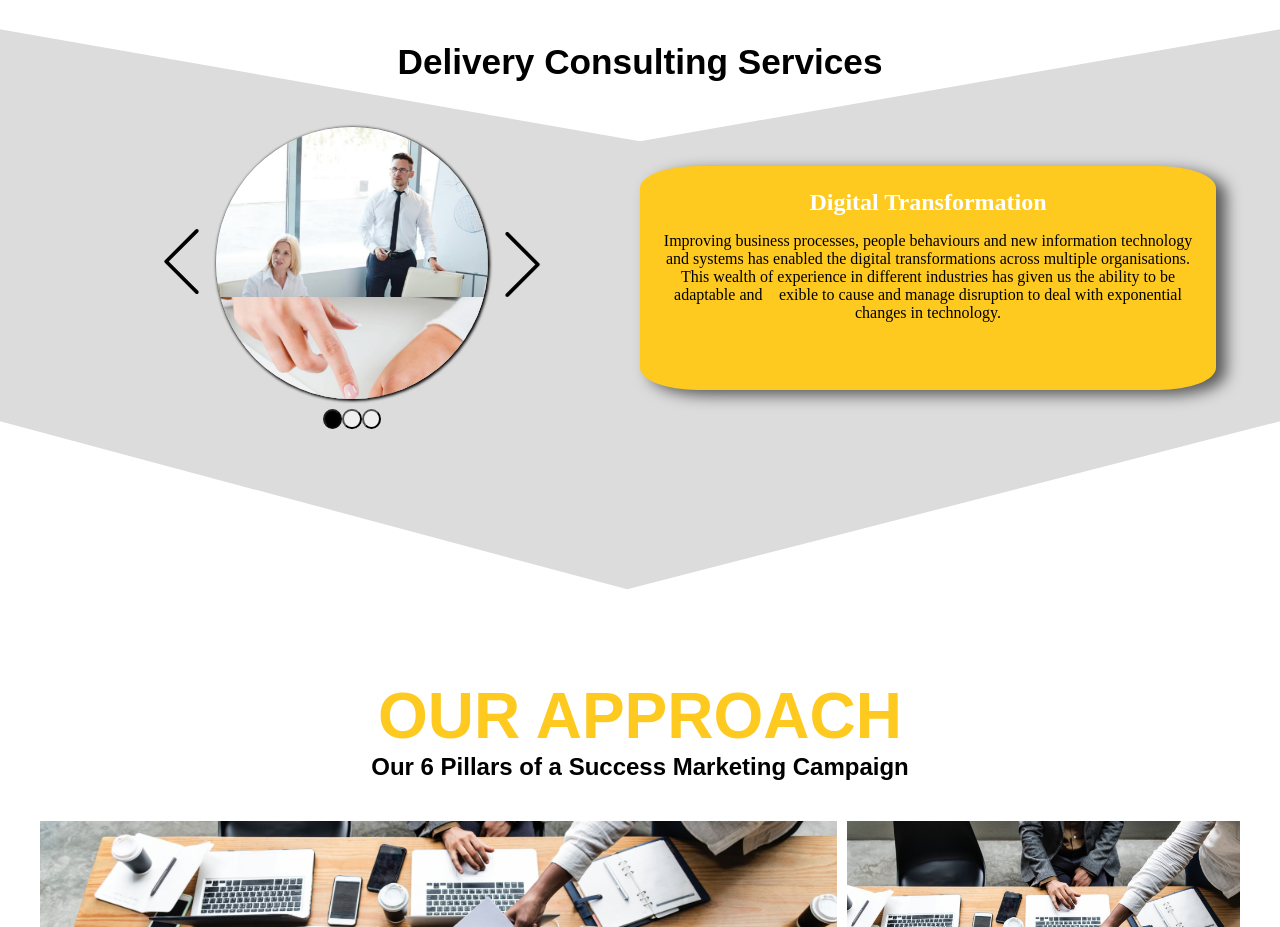
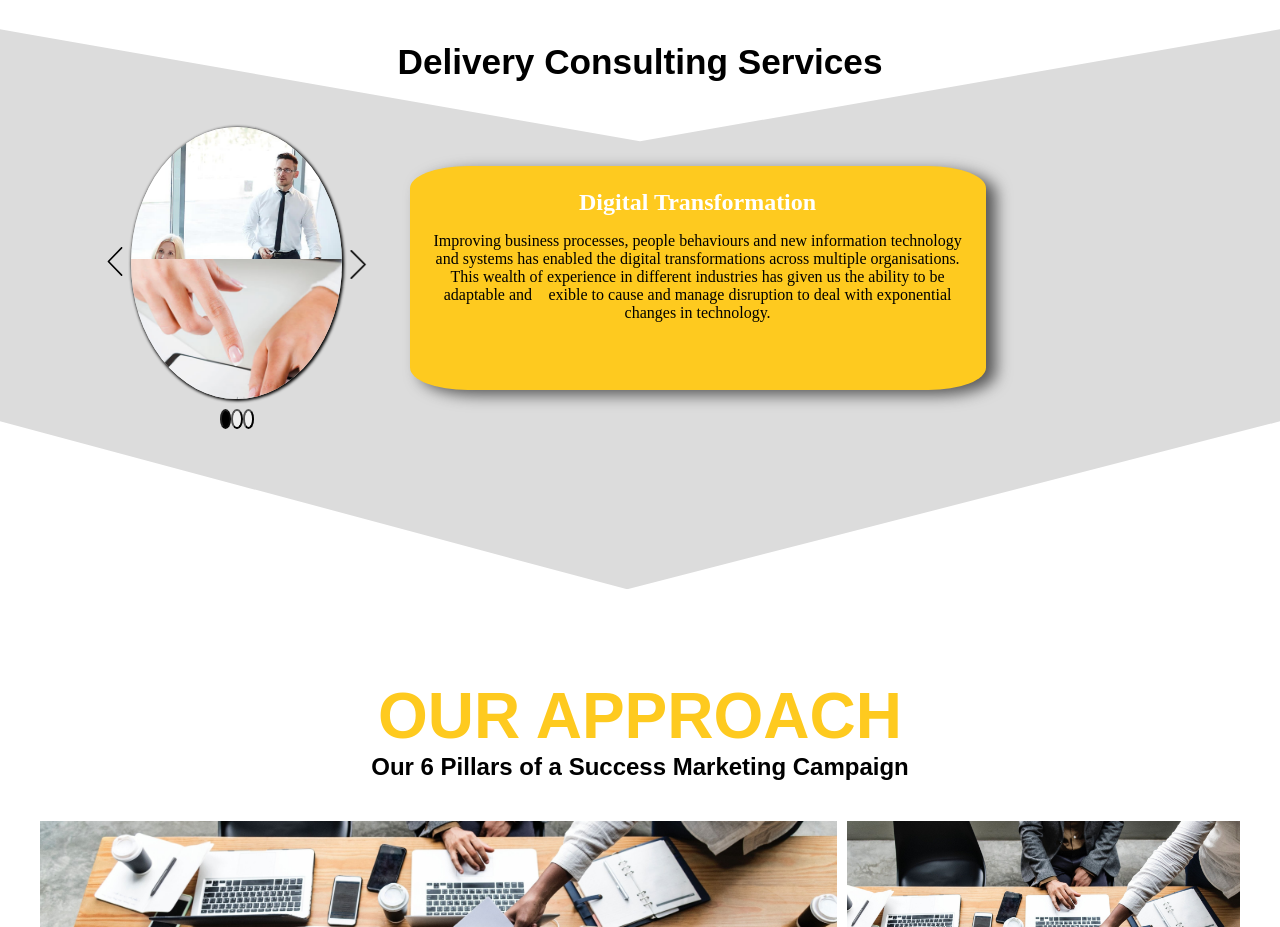
Before and after one commit to borigendiego/linaconsulting, a React (Create React App) app: page / in a window 1280 px wide. Shown: the part 2000-2927 px from the top of the page. Built offline with nearby package versions, Linux system fonts and the light colour scheme.

Commit message:
Fix warnings and errors

```diff
--- a/src/components/approach/index.js
+++ b/src/components/approach/index.js
@@ -1,6 +1,5 @@
 import React from 'react';
 //Components
-import Pyramid from '../common/Pyramid/Pyramid';
 import SectionLayout from '../common/SectionLayout/SectionLayout';
 import Box from './boxes';
 //Css
@@ -60,7 +59,7 @@ const Approach = () => {
         <div className={'approach-container'} id={'APPROACH'}>
             <SectionLayout sectionTitle={'Our Approach'} sectionSubTitle={'Our 6 Pillars of a Success Marketing Campaign'} sectionId={'APPROACH'}>
                 <div className={'boxes-container'}>
-                    {mockData.map((value, index) => <Box boxData={value} />)}
+                    {mockData.map((value, index) => <Box key={value.title} boxData={value} />)}
                 </div>
             </SectionLayout>
         </div>
--- a/src/components/deliveryConsulting/CustomCarrouselSection/index.js
+++ b/src/components/deliveryConsulting/CustomCarrouselSection/index.js
@@ -22,7 +22,7 @@ const CustomCarouselSection = (props) => {
                 naturalSlideWidth={200}
                 naturalSlideHeight={125}
                 totalSlides={3}
-                class={'carousel-container'}
+                className={'carousel-container'}
             >
                 <div className={'sliders'}>
                     <ButtonBack
@@ -36,7 +36,7 @@ const CustomCarouselSection = (props) => {
                     >
                         {
                             data.map((item, index) =>
-                                <Slide index={index}><img src={item.image} /></Slide>
+                                <Slide key={item.id} index={index}><img src={item.image} /></Slide>
                             )
                         }
                     </Slider>
--- a/src/components/deliveryConsulting/index.js
+++ b/src/components/deliveryConsulting/index.js
@@ -16,6 +16,7 @@ import image5 from '../../assets/images/consulting/deliveryServices5.jpg'
 
 const DATA = [
     {
+        id: 1,
       image: image1,
       title: 'Digital Transformation',
       paragraph: 'Improving business processes, people behaviours and\n' +
@@ -28,11 +29,13 @@ const DATA = [
 
     },
     {
+        id: 2,
         image: image2,
         title: 'Website build and maintain services',
         paragraph: 'Texto 2'
     },
     {
+        id: 3,
         image: image3,
         title: 'Project Management',
         paragraph: 'With over 20 years of Project Management\n' +
@@ -63,6 +66,7 @@ const DATA = [
             'quantitative information.'
     },
     {
+        id: 4,
         image: image4,
         title: 'Website build and maintain services',
         paragraph: 'Texto 4'
--- a/src/components/header/index.js
+++ b/src/components/header/index.js
@@ -16,7 +16,7 @@ const Header = () => {
             <ul className={'nav-menu'} id={'large-screen-menu'}>
                 {
                     HEADER_LINKS.map((item) =>
-                        <li className={'nav-element'}><a href={item.linkTo}>{item.label}</a></li>
+                        <li key={item.label} className={'nav-element'}><a href={item.linkTo}>{item.label}</a></li>
                     )
                 }
             </ul>
```
